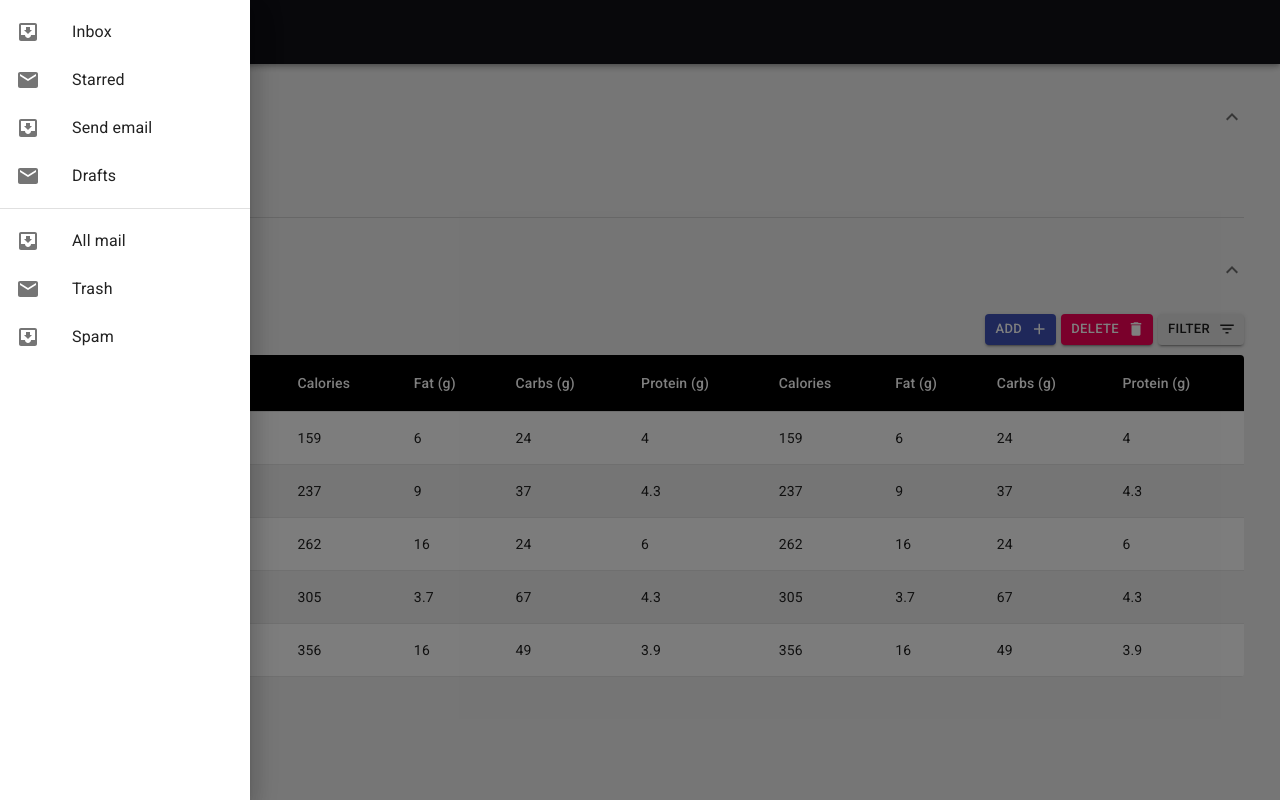
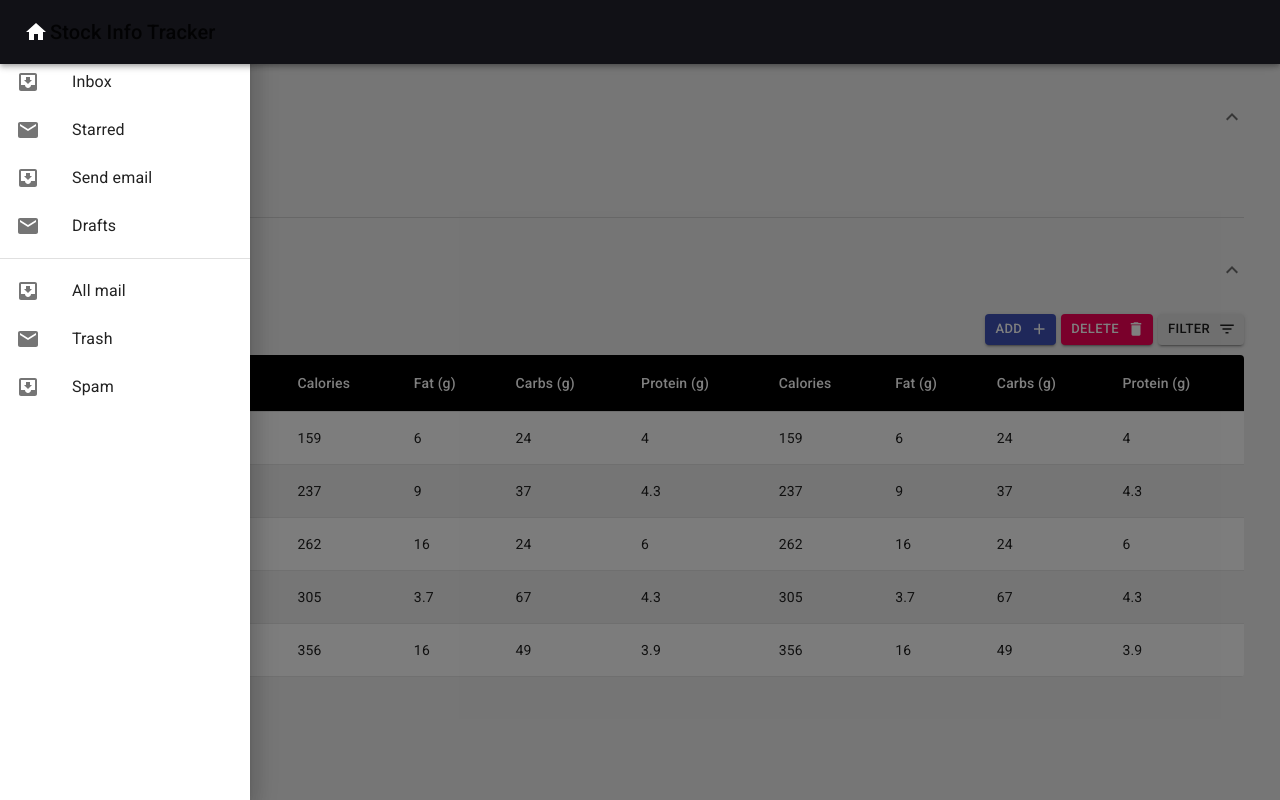
Before and after one commit to dheeraj0259/stock-info-tracker, a React (Create React App) app: page /stock-info-tracker/dashboard in a window 1280 px wide. Both pictures are taken after a click on the button "FILTER". Built offline with nearby package versions, Linux system fonts and the light colour scheme.

Commit message:
- changed filter drawer to be under navbar

```diff
--- a/src/Pages/Home.jsx
+++ b/src/Pages/Home.jsx
@@ -31,13 +31,11 @@ class Home extends Component {
   render() {
     const { showFilter } = this.state;
     return (
-      <Grid container style={{ marginTop: 50 }}>
-        <Grid item>
-          <FilterDrawer
-            showFilter={showFilter}
-            closeDrawer={() => this.setState({ showFilter: false })}
-          />
-        </Grid>
+      <Grid container direction="row" style={{ marginTop: 50 }}>
+        <FilterDrawer
+          showFilter={showFilter}
+          closeDrawer={() => this.setState({ showFilter: false })}
+        />
         <Grid item md={12} style={{ padding: "0 20px 0 20px" }}>
           <Grow in style={{ transformOrigin: "0 0 0" }} timeout={500}>
             <ExpansionPanel
--- a/src/components/FilterDrawer.jsx
+++ b/src/components/FilterDrawer.jsx
@@ -14,7 +14,7 @@ class FilterDrawer extends Component {
   render() {
     const { showFilter, closeDrawer } = this.props;
     const sideList = () => (
-      <div role="presentation" style={{ width: 250 }}>
+      <div role="presentation" style={{ width: 250, marginTop: 50 }}>
         <List>
           {["Inbox", "Starred", "Send email", "Drafts"].map((text, index) => (
             <ListItem button key={text}>
@@ -41,7 +41,11 @@ class FilterDrawer extends Component {
 
     return (
       <div>
-        <Drawer open={showFilter} onClose={closeDrawer}>
+        <Drawer
+          open={showFilter}
+          onClose={closeDrawer}
+          style={{ zIndex: "none" }}
+        >
           {sideList()}
         </Drawer>
       </div>
```
